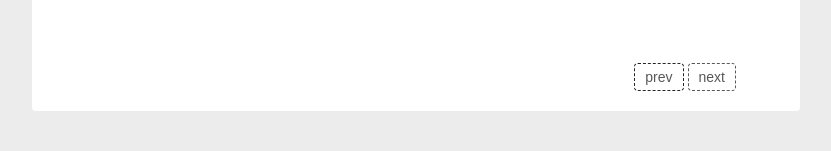
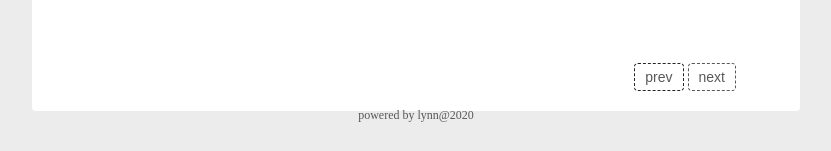
Before and after one commit to secoba/MongodbUI, a Django app: page / in a window 1280 px wide. Shown: the part 649-800 px from the top of the page, without its empty margins (224-1055 px from the left). Run offline with Django 3.2, Linux system fonts and the light colour scheme; some libraries are stand-ins or nearby versions.

Commit message:
[+] update code

```diff
--- a/MongodbUI/urls.py
+++ b/MongodbUI/urls.py
@@ -15,7 +15,10 @@ Including another URLconf
 """
 # from django.contrib import admin
 
+from django.conf import settings
 from django.conf.urls import url, include
+from django.conf.urls.static import static
+from django.views import static as st
 
 from app import view
 
@@ -23,4 +26,7 @@ urlpatterns = [
     url(r"^$", view.index, name="index"),
     url(r"^data/", include("app.urls.data", namespace="data")),
     url(r"^config/", include("app.urls.config", namespace="config")),
+    url(r'^static/(?P<path>.*)$', st.serve, {'document_root': settings.STATIC_ROOT}, name='static'),
 ]
+
+urlpatterns += static(settings.STATIC_URL, document_root=settings.STATIC_ROOT)
--- a/statics/css/index.css
+++ b/statics/css/index.css
@@ -5,6 +5,12 @@ html, body {
     margin: 0;
     padding: 0;
     background-color: #ececec;
+}
+
+footer {
+    color: #585858;
+    font-size: 12px;
+    text-align: center;
 }
 
 ::-webkit-scrollbar {
--- a/templates/index.html
+++ b/templates/index.html
@@ -63,6 +63,7 @@
             <button id="next_page" value="">next</button>
         </li>
     </ul>
+    <footer>powered by lynn@2020</footer>
 </div>
 <div class="container">
     <div id="myModel">
```
